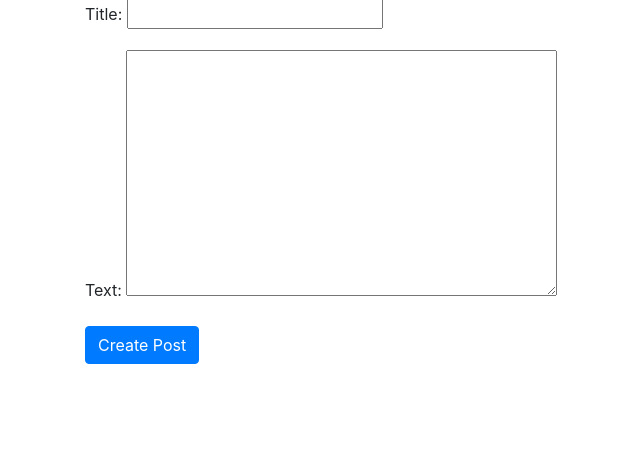
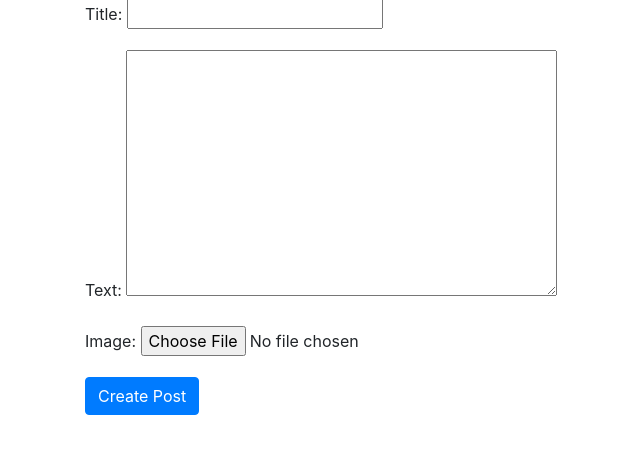
Before and after one commit to jakubzimnol/django1.9, a Django app: page /posts/create/ in a window 1280 px wide. Shown: the part 41-495 px from the top of the page, without its empty margins (15-655 px from the left). Run offline with Django 3.2, Linux system fonts and the light colour scheme; some libraries are stand-ins or nearby versions.

Commit message:
images added to model and each post

```diff
--- a/django19project/django19project/settings.py
+++ b/django19project/django19project/settings.py
@@ -127,3 +127,5 @@ STATICFILES_DIRS = [
 
 STATIC_ROOT = os.path.join(os.path.dirname(BASE_DIR), "static_cdn")
 MEDIA_ROOT = os.path.join(os.path.dirname(BASE_DIR), "media_cdn")
+
+MEDIA_URL = '/media/'
--- a/django19project/django19project/urls.py
+++ b/django19project/django19project/urls.py
@@ -28,3 +28,4 @@ urlpatterns = [
 
 if settings.DEBUG:
     urlpatterns += static(settings.STATIC_URL, document_root=settings.STATIC_ROOT)
+    urlpatterns += static(settings.MEDIA_URL, document_root=settings.MEDIA_ROOT)
--- a/django19project/posts/forms.py
+++ b/django19project/posts/forms.py
@@ -6,5 +6,6 @@ class PostForm(forms.ModelForm):
         model = Post
         fields = [
             'title',
-            'text'
+            'text',
+            'image',
         ]
--- a/django19project/posts/models.py
+++ b/django19project/posts/models.py
@@ -2,9 +2,19 @@ from django.db import models
 from django.core.urlresolvers import reverse
 # Create your models here.
 
+def upload_location(instance, filename):
+    return "%s/%s" %(instance.id, filename)
+
 class Post(models.Model):
     title = models.CharField(max_length=120)
     text = models.TextField(default='')
+    image = models.ImageField(upload_to=upload_location,
+                              null=True,
+                              blank=True,
+                              height_field='height_image',
+                              width_field='width_image')
+    height_image = models.IntegerField(default=0)
+    width_image = models.IntegerField(default=0)
     updated = models.DateTimeField(auto_now=True, auto_now_add=False)
     created = models.DateTimeField(auto_now=False, auto_now_add=True)
 
--- a/django19project/posts/views.py
+++ b/django19project/posts/views.py
@@ -6,7 +6,7 @@ from .forms import PostForm
 from django.core.paginator import Paginator, EmptyPage, PageNotAnInteger
 
 def post_create(request):
-    form = PostForm(request.POST or None)
+    form = PostForm(request.POST or None, request.FILES or None)
     context = {"form":form}
     if form.is_valid():
         instance = form.save(commit=False)
@@ -55,9 +55,9 @@ def post_delete(request, id=None):
     return redirect("posts:list")
 
 
-def post_update(request, id=None):
+def post_update(request, id=None ):
     instance = get_object_or_404(Post, id=id)
-    form = PostForm(request.POST or None, instance=instance)
+    form = PostForm(request.POST or None, request.FILES or None, instance=instance)
     context = {"form":form}
     if form.is_valid():
         instance = form.save(commit=False)
--- a/django19project/templates/post_create.html
+++ b/django19project/templates/post_create.html
@@ -3,7 +3,7 @@
 {% block content %}
 <div class='col-sm-6 col-sm-offset-3'>
     <h1> {{ title }} </h1>
-    <form method='POST' action=''> {% csrf_token %}
+    <form method='POST' action='' enctype='multipart/form-data'>{% csrf_token %}
         {{ form.as_p }}
     <input type='submit' class="btn btn-primary" value='Create Post' action />
     </form>
--- a/django19project/templates/post_detail.html
+++ b/django19project/templates/post_detail.html
@@ -6,6 +6,9 @@
 
 {% block content %}
     <div class='col-sm-6 col-sm-offset-3'>
+        {% if instance.image %}
+            <img src='{{ instance.image.url }}' class='img-responsive'>
+        {% endif %}
         <h1> {{ title }} <small> {{ instance.created }}</small></h1>
         {{ instance.text | linebreaks }}  <br/>
     </div>
--- a/django19project/templates/post_list.html
+++ b/django19project/templates/post_list.html
@@ -7,7 +7,9 @@
     <div class="row">
         <div class='col-sm-12'>
             <div class="thumbnail">
-                <!--img src="..." alt="..."-->
+                {% if item.image %}
+                    <img src='{{ item.image.url }}' class='img-responsive'>
+                {% endif %}
                 <div class="caption">
                         <h3><a href='{{ item.get_absolute_url }}'>{{item.title}}</a> <small>{{ item.created | timesince }} ago</small> </h3>
                         <p>{{ item.text | linebreaks | truncatechars:120 }}</p>
```
Also changed, not shown: django19project/posts/migrations/0004_auto_20180822_1447.py (added), django19project/posts/migrations/0005_auto_20180822_1640.py (added), media_cdn/14/car.jpeg (added), media_cdn/car.jpeg (added), media_cdn/car_8VFTLsL.jpeg (added).
